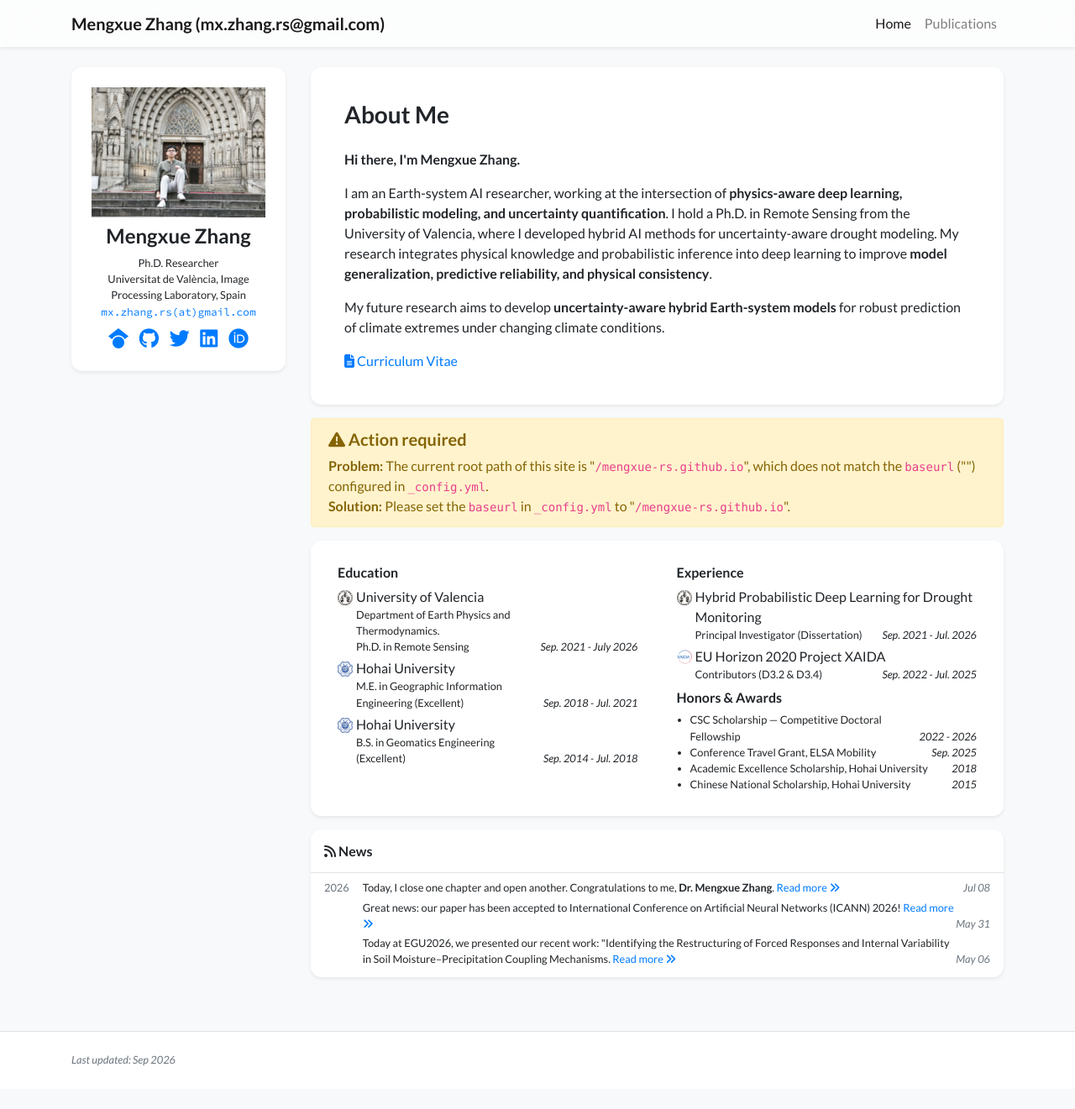
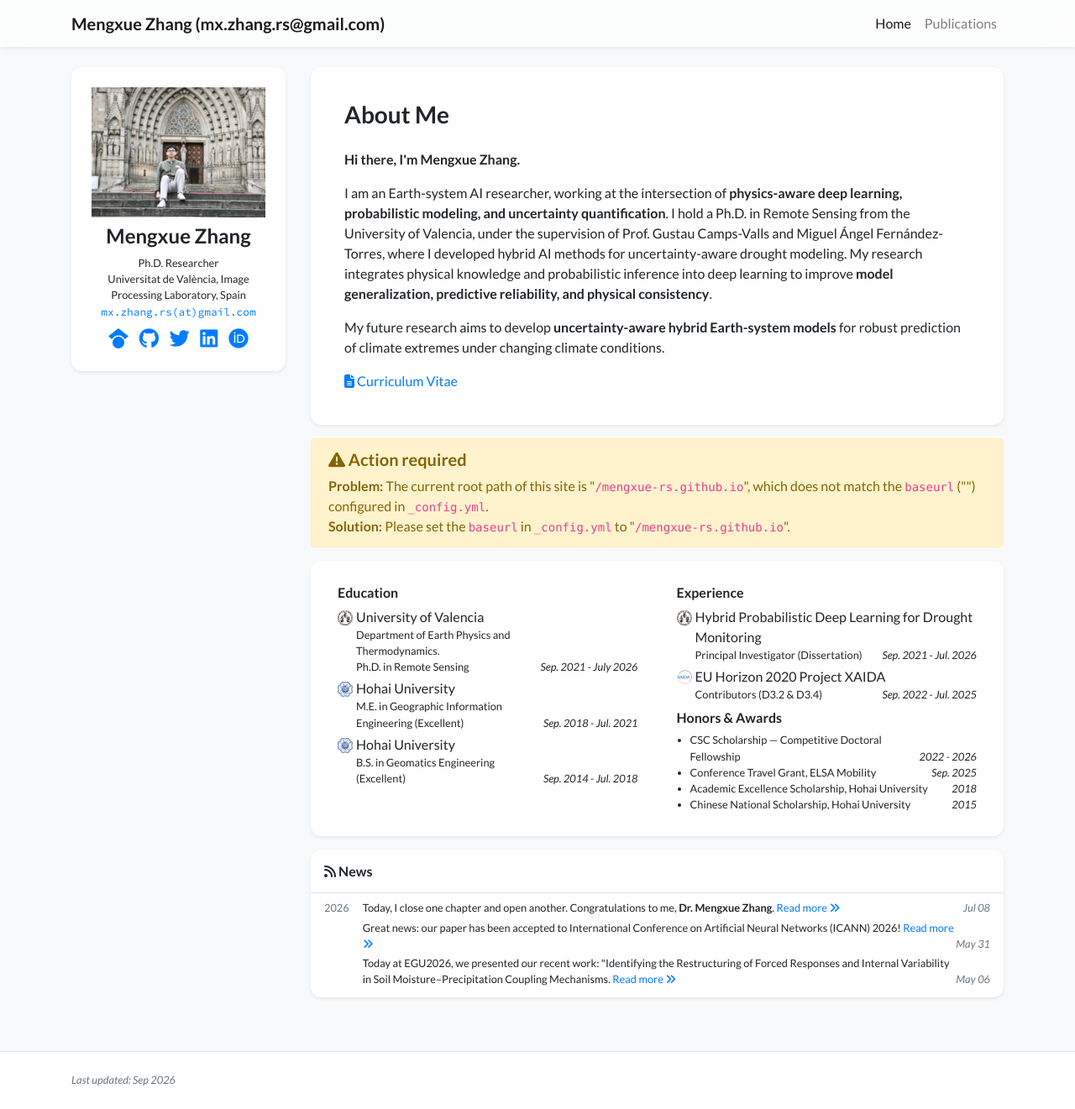
Before and after one commit to mengxue-rs/mengxue-rs.github.io, a Jekyll site: the page built from index.html, in a window 1280 px wide and 1321 px high. Shown: the whole window at 84% size. Built offline with Jekyll 4.4.1, drawn with Linux system fonts in a browser that asks for light colours; nearby versions of some CDN libraries; a style sheet for code colours, icons or effects is not loaded.

Commit message:
Update profile.yml

```diff
--- a/_data/profile.yml
+++ b/_data/profile.yml
@@ -28,7 +28,7 @@
    <b>Hi there, I'm Mengxue Zhang.</b>
   </p>
   <p>
-    I am an Earth-system AI researcher, working at the intersection of <b>physics-aware deep learning, probabilistic modeling, and uncertainty quantification</b>. I hold a Ph.D. in Remote Sensing from the University of Valencia,
+    I am an Earth-system AI researcher, working at the intersection of <b>physics-aware deep learning, probabilistic modeling, and uncertainty quantification</b>. I hold a Ph.D. in Remote Sensing from the University of Valencia, under the supervision of Prof. Gustau Camps-Valls and Miguel Ángel Fernández-Torres,
     where I developed hybrid AI methods for uncertainty-aware drought modeling. My research integrates physical knowledge and probabilistic inference into deep learning to improve <b>model generalization, predictive reliability, and physical consistency</b>.
   </p>
   <p>
```
